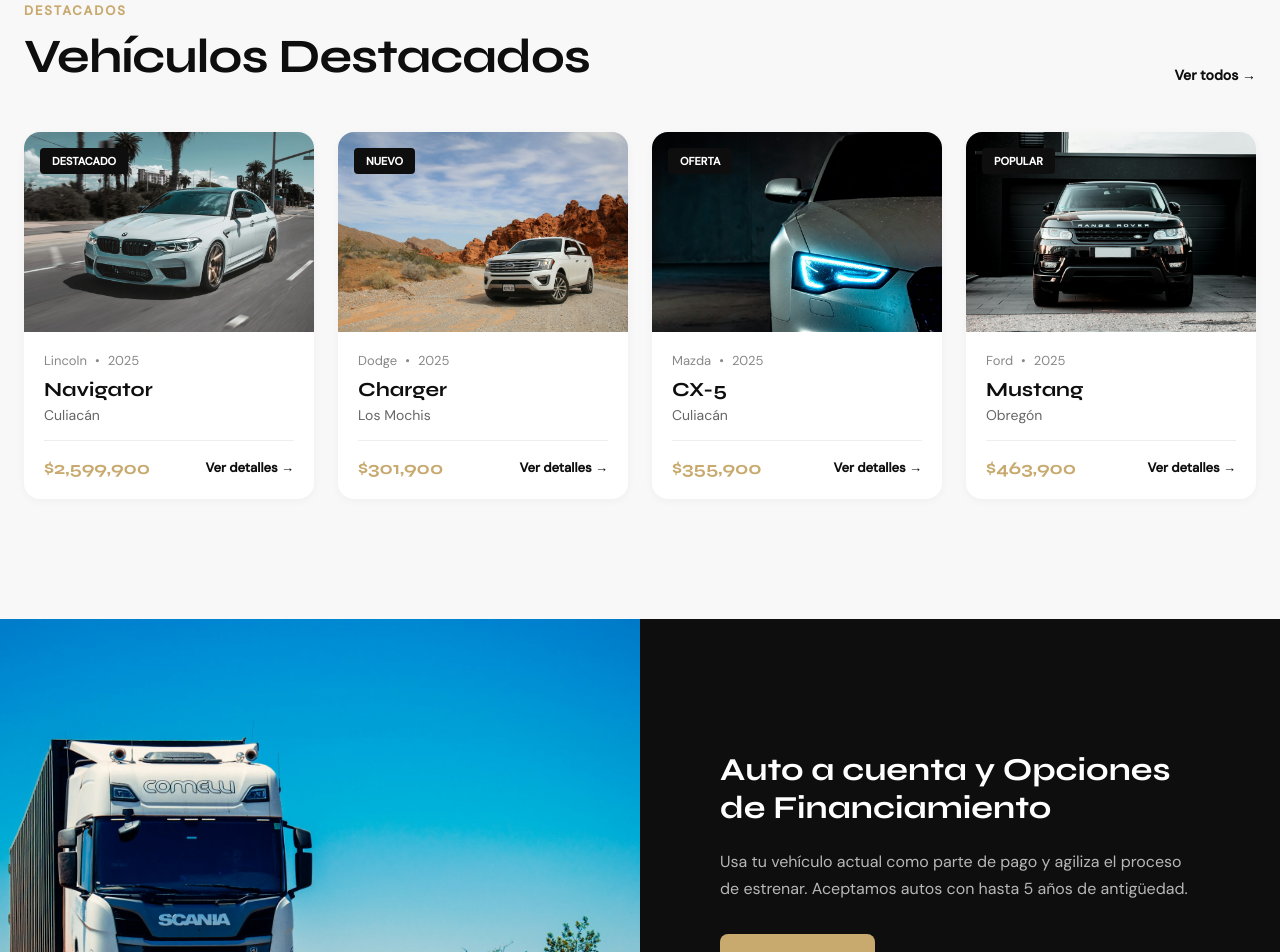
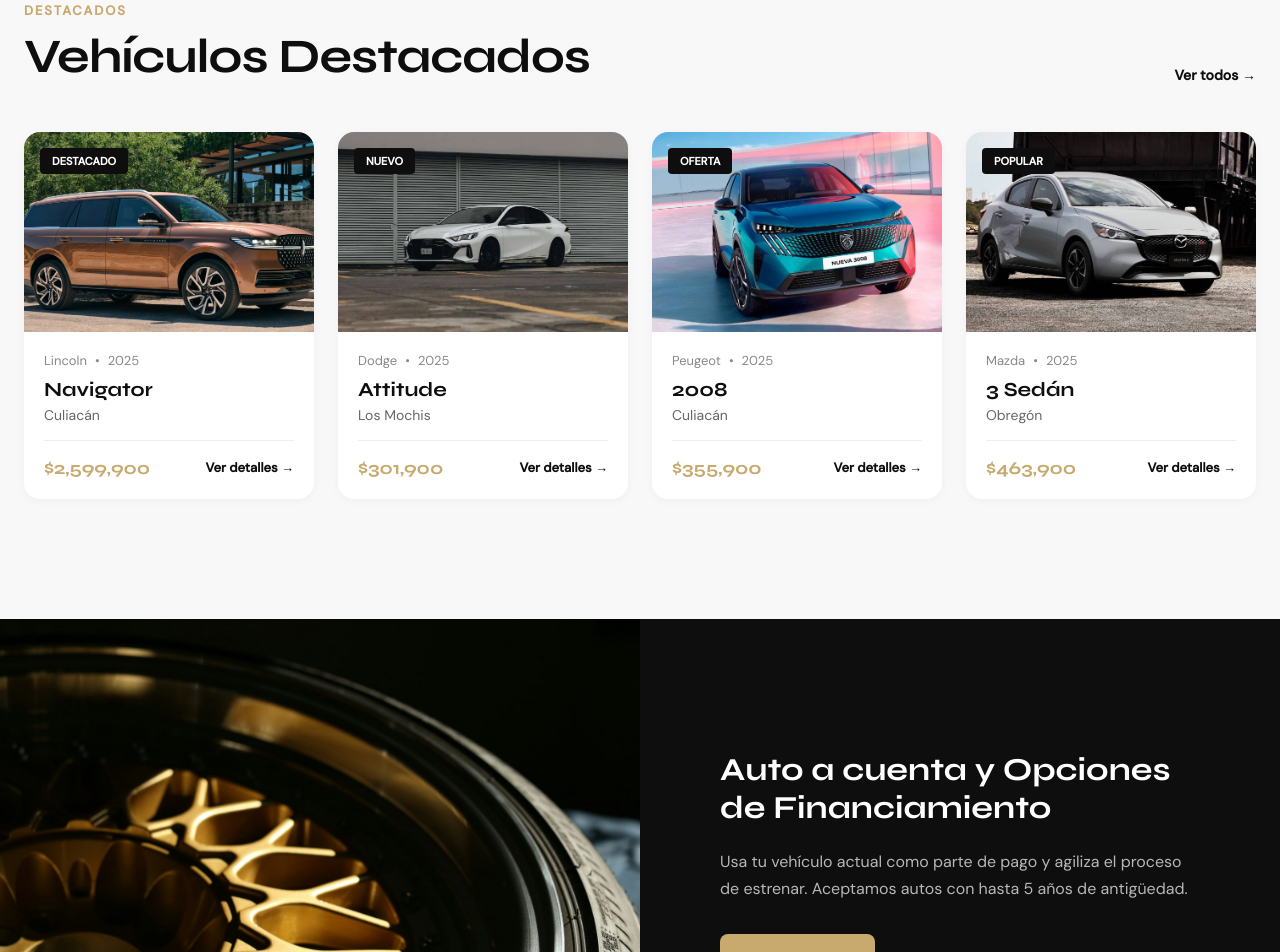
Before and after one commit to jorgeaz2001-lgtm/gb-automotriz-web, a Next.js app: page / in a window 1280 px wide. Shown: the part 1720-2672 px from the top of the page. Built offline with nearby package versions, Linux system fonts and the light colour scheme.

Commit message:
Fix: Revertir imágenes incorrectas, mantener solo originales de marcas correctas

```diff
--- a/app/page.tsx
+++ b/app/page.tsx
@@ -7,17 +7,17 @@
 import styles from "./page.module.css";
 
 const heroSlides = [
-  { image: "/images/hero-1.jpg", alt: "Auto Premium" },
-  { image: "/images/hero-2.jpg", alt: "Deportivo de Lujo" },
-  { image: "/images/hero-3.jpg", alt: "SUV Elegante" },
-  { image: "/images/hero-4.jpg", alt: "Vehículo Deportivo" },
+  { image: "/images/auto6.png", alt: "Lincoln Navigator" },
+  { image: "/images/hero.jpg", alt: "Dodge" },
+  { image: "/images/auto4.jpg", alt: "Peugeot" },
+  { image: "/images/auto1.jpg", alt: "Mazda" },
 ];
 
 const categories = [
-  { name: "SUVs", image: "/images/car-suv.jpg", count: 24 },
-  { name: "Sedanes", image: "/images/car-sedan.jpg", count: 18 },
-  { name: "Pickups", image: "/images/car-dodge.jpg", count: 12 },
-  { name: "Eléctricos", image: "/images/car-mazda.jpg", count: 8 },
+  { name: "SUVs", image: "/images/auto4.jpg", count: 24 },
+  { name: "Sedanes", image: "/images/auto1.jpg", count: 18 },
+  { name: "Pickups", image: "/images/auto3.jpg", count: 12 },
+  { name: "Eléctricos", image: "/images/auto5.jpg", count: 8 },
 ];
 
 const featuredVehicles = [
@@ -27,37 +27,37 @@
     model: "Navigator",
     year: 2025,
     price: "$2,599,900",
-    image: "/images/car-lincoln.jpg",
+    image: "/images/auto6.png",
     location: "Culiacán",
     tag: "Destacado"
   },
   {
     id: 2,
     brand: "Dodge",
-    model: "Charger",
+    model: "Attitude",
     year: 2025,
     price: "$301,900",
-    image: "/images/car-dodge.jpg",
+    image: "/images/hero.jpg",
     location: "Los Mochis",
     tag: "Nuevo"
   },
   {
     id: 3,
-    brand: "Mazda",
-    model: "CX-5",
+    brand: "Peugeot",
+    model: "2008",
     year: 2025,
     price: "$355,900",
-    image: "/images/car-mazda.jpg",
+    image: "/images/auto4.jpg",
     location: "Culiacán",
     tag: "Oferta"
   },
   {
     id: 4,
-    brand: "Ford",
-    model: "Mustang",
+    brand: "Mazda",
+    model: "3 Sedán",
     year: 2025,
     price: "$463,900",
-    image: "/images/car-sedan.jpg",
+    image: "/images/auto1.jpg",
     location: "Obregón",
     tag: "Popular"
   },
@@ -365,7 +365,7 @@
             transition={{ duration: 0.8, ease: [0.22, 1, 0.36, 1] }}
           >
             <Image
-              src="/images/showroom.jpg"
+              src="/images/nosotros-agencia.jpg"
               alt="Auto a cuenta"
               fill
             />
@@ -420,7 +420,7 @@
               transition={{ duration: 0.6, delay: 0.2 }}
             >
               <Image
-                src="/images/car-lincoln.jpg"
+                src="/images/auto6.png"
                 alt="Financiamiento"
                 fill
               />
@@ -481,7 +481,7 @@
               transition={{ duration: 0.8 }}
             >
               <Image
-                src="/images/showroom.jpg"
+                src="/images/nosotros-volante.jpg"
                 alt="Conoce GB Automotriz"
                 fill
               />
```
Also changed, not shown: app/seminuevos/page.tsx (+4 -4 lines).
